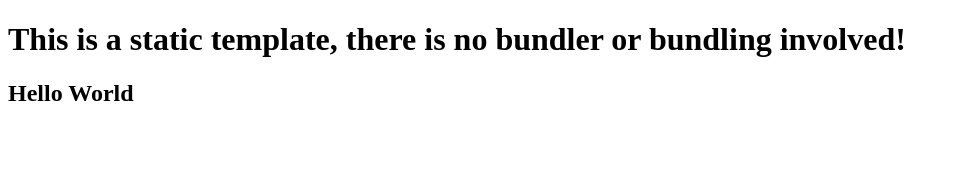
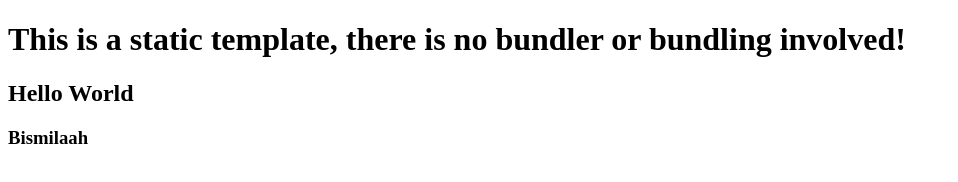
Before and after one commit to janogale/test-codepen, a website: page index.html in a window 1280 px wide. Shown: the whole page, without its empty margins (0-958 px from the left). Drawn offline with Linux system fonts and the light colour scheme.

Commit message:
initial page

```diff
--- a/index.html
+++ b/index.html
@@ -9,5 +9,6 @@
   <body>
     <h1>This is a static template, there is no bundler or bundling involved!</h1>
     <h2>Hello World</h2>
+    <h3>Bismilaah</h3>
   </body>
 </html>
```
